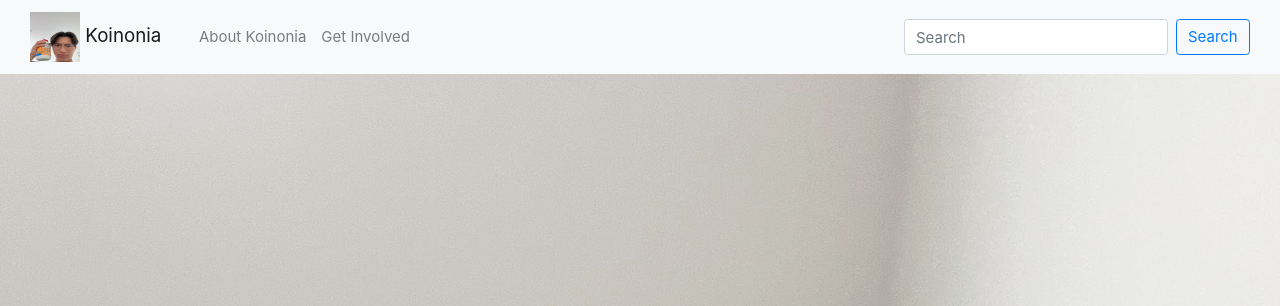
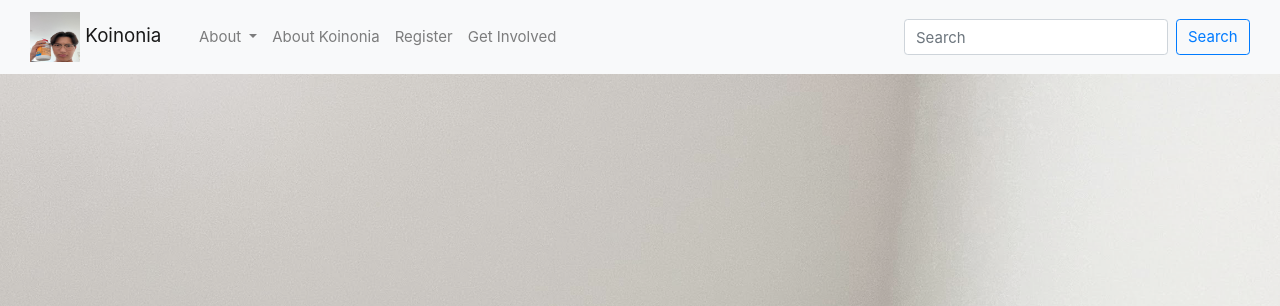
Before and after one commit to peacekeeper6/CastSD-Branch-Org, a Flask app: page / in a window 1280 px wide. Shown: the top 306 px of the page. Run offline with Flask 2, Linux system fonts and the light colour scheme; some libraries are stand-ins or nearby versions.

Commit message:
google translate

```diff
--- /dev/null
+++ b/static/script/googletranslate.js
@@ -0,0 +1,6 @@
+function googleTranslateElementInit() {
+    new google.translate.TranslateElement(
+        {pageLanguage: 'en'},
+        'google_translate_element'
+    );
+}
--- a/templates/layouts/navbar.html
+++ b/templates/layouts/navbar.html
@@ -20,13 +20,39 @@
     </button>
     <div class="collapse navbar-collapse" id="navbarNavAltMarkup">
         <div class="navbar-nav">
+            <li class="nav-item dropdown">
+                <a class="nav-link dropdown-toggle" href="#" id="navbarDropdown" role="button" data-bs-toggle="dropdown" aria-expanded="false">
+                    About
+                </a>
+                <div class="dropdown-menu" aria-labelledby="navbarDropdown">
+                    <a class="dropdown-item" href="">About Koinonia</a>
+                    <a class="dropdown-item" href="">Partners</a>
+                    <a class="dropdown-item" href="">Founders</a>
+                    <a class="dropdown-item" href="">Lucas</a>
+                    <a class="dropdown-item" href="">Ŕithwikh</a>
+                </div>
+            </li>
             <!-- url_for is a Jinja2 pre-processor that finds route from function name (def) -->
 {#            <a class="nav-link" href={{ url_for('index') }}></a>#}
             <a class="nav-link" href="{{ url_for('aboutkoinonia') }}">About Koinonia</a>
+            <a class="nav-link" href="{{ url_for('register') }}">Register</a>
             <!-- stub is shown using the name of the route -->
             <a class="nav-link" href="{{ url_for('getinvolved') }}">Get Involved</a>
         </div>
     </div>
+        <div id="google_translate_element"></div>
+        <script type="text/javascript">
+            function googleTranslateElementInit() {
+                new google.translate.TranslateElement(
+                    {pageLanguage: 'en'},
+                    'google_translate_element'
+                );
+            }
+        </script>
+
+        <script type="text/javascript" src=
+                "https://translate.google.com/translate_a/element.js?cb=googleTranslateElementInit">
+        </script>
         <form class="form-inline">
             <input class="form-control mr-sm-2" type="search" placeholder="Search" aria-label="Search">
             <button class="btn btn-outline-primary my-2 my-sm-0" type="submit">Search</button>
```
